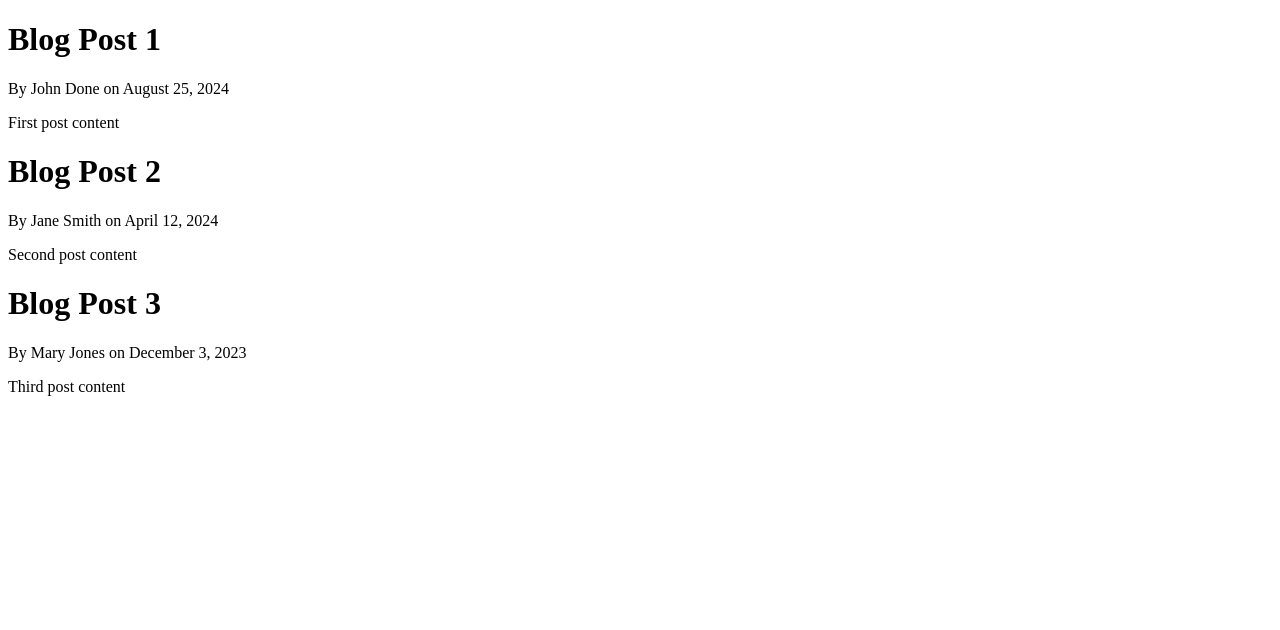
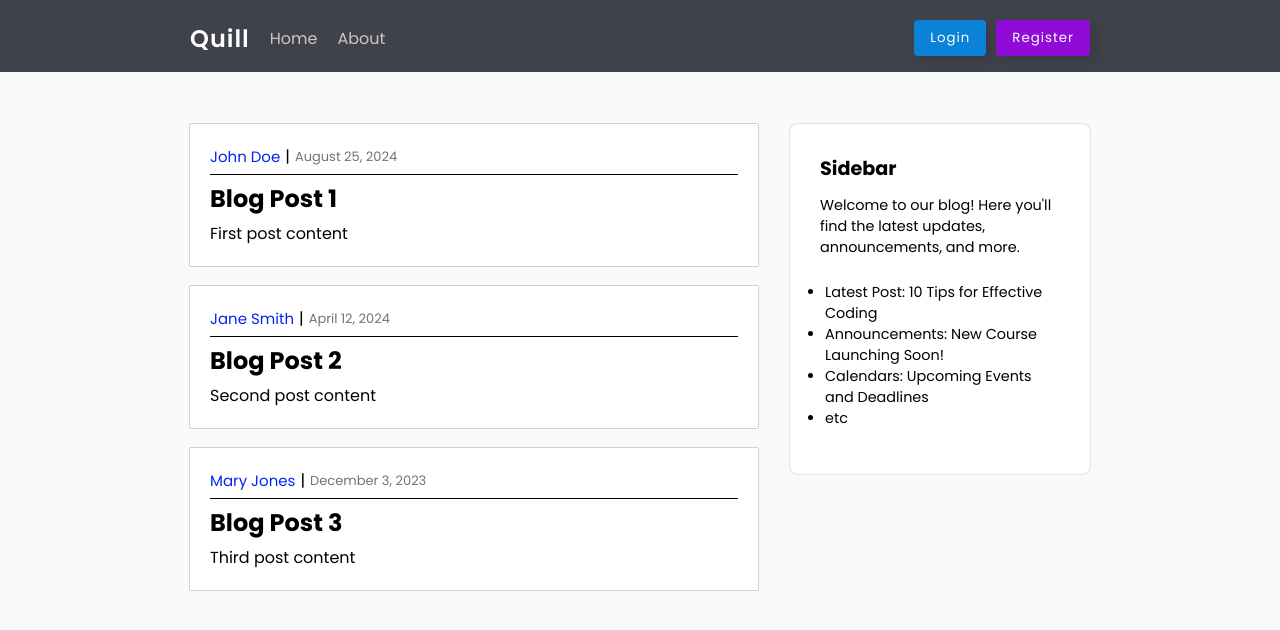
Before and after one commit to samincgs/quill-blog, a Flask app: page / in a window 1280 px wide. Shown: the top 630 px of the page. Run offline with Flask 3, Linux system fonts and the light colour scheme.

Commit message:
added css and created the html structure

```diff
--- a/blog.py
+++ b/blog.py
@@ -1,11 +1,11 @@
-from flask import Flask, render_template
+from flask import Flask, render_template, url_for
 
 app = Flask(__name__)
 
 # dummy data
 posts = [
     {
-        'author': 'John Done',
+        'author': 'John Doe',
         'title': 'Blog Post 1',
         'content': 'First post content',
         'date_posted': 'August 25, 2024',
@@ -22,6 +22,8 @@ posts = [
         'content': 'Third post content',
         'date_posted': 'December 3, 2023',
     },
+
+
 ]
 
 @app.route('/')
--- /dev/null
+++ b/static/main.css
@@ -0,0 +1,161 @@
+* {
+  margin: 0;
+  padding: 0;
+  box-sizing: border-box;
+}
+
+body {
+  font-family: 'Poppins', sans-serif;
+  background-color: #f8fafc;
+}
+
+.navbar {
+  height: 72px;
+  background-color: #3f414b;
+  min-width: 420px;
+}
+
+.container {
+  max-width: 920px;
+  margin: auto;
+  padding: 20px 10px;
+}
+
+.navbar-container {
+  display: flex;
+  justify-content: space-between;
+  align-items: center;
+  gap: 4px;
+}
+
+.navbar-left,
+.navbar-right {
+  display: flex;
+  align-items: center;
+}
+
+.blog-name {
+  text-decoration: none;
+  color: #fff;
+  font-size: 24px;
+  font-weight: 600;
+  letter-spacing: 1px;
+}
+
+.nav-link {
+  text-decoration: none;
+  color: #ccc6c6;
+  padding-left: 20px;
+}
+
+.nav-link:hover {
+  color: #fff;
+  text-decoration: underline;
+}
+
+.btn {
+  cursor: pointer;
+  font-family: 'Poppins', sans-serif;
+  color: black;
+  border: transparent;
+  border-radius: 0.25rem;
+  padding: 0.5rem 1rem;
+  letter-spacing: 1px;
+  box-shadow: 5px 5px 10px rgba(0, 0, 0, 0.1);
+  transition: 0.3s ease-in-out all;
+  text-transform: capitalize;
+}
+
+.btn-login {
+  margin-right: 10px;
+  background-color: #0a82d8;
+  color: white;
+}
+
+.btn-login:hover {
+  background-color: #2b97e4;
+}
+
+.btn-register {
+  background-color: #900ad8;
+  color: white;
+}
+
+.btn-register:hover {
+  background-color: #ad22f8;
+}
+
+.content-grid {
+  display: grid;
+  gap: 2rem;
+  grid-template-columns: 1fr 300px;
+  margin-top: 2rem;
+}
+
+.sidebar-card {
+  background-color: white;
+  height: 350px;
+  padding: 30px;
+  border-radius: 0.5rem;
+  box-shadow: 0px 0px 2px 0px rgba(0, 0, 0, 0.3);
+}
+
+.sidebar-title {
+  font-size: 1.2rem;
+  margin-bottom: 0.75rem;
+}
+
+.sidebar-info {
+  font-size: 0.9rem;
+  max-width: 250px;
+  margin-bottom: 8px;
+}
+
+.sidebar-list {
+  margin-top: 1.5rem;
+  font-size: 0.9rem;
+  padding-left: 5px;
+}
+
+.blog-post {
+  background-color: #fff;
+  padding: 20px 20px;
+  box-shadow: 0px 0px 1px 0px black;
+  margin-bottom: 20px;
+}
+
+.blog-top {
+  display: flex;
+  gap: 5px;
+  align-items: center;
+  justify-items: center;
+}
+
+.author-name {
+  color: #0524f2;
+  font-size: 15px;
+}
+
+.line-sep {
+  margin-top: 5px;
+  width: auto;
+  height: 1px;
+  background-color: black;
+}
+
+.date-posted {
+  font-size: 13px;
+  color: #6c757d;
+}
+
+.blog-content {
+  margin-top: 6px;
+}
+
+.blog-content h4 {
+  font-size: 1.5rem;
+}
+
+.blog-content p {
+  margin-top: 5px;
+}
--- a/templates/home.html
+++ b/templates/home.html
@@ -1,5 +1,13 @@
 {% extends "layout.html" %} {% block content %} {% for post in posts %}
-<h1>{{post.title}}</h1>
-<p>By {{post.author}} on {{post.date_posted}}</p>
-<p>{{post.content}}</p>
+<div class="blog-post">
+  <div class="blog-top">
+    <span class="author-name">{{post.author}}</span> |
+    <p class="date-posted">{{post.date_posted}}</p>
+  </div>
+  <div class="line-sep"></div>
+  <div class="blog-content">
+    <h4>{{post.title}}</h4>
+    <p>{{post.content}}</p>
+  </div>
+</div>
 {% endfor %} {% endblock content %}
--- a/templates/layout.html
+++ b/templates/layout.html
@@ -3,6 +3,18 @@
   <head>
     <meta charset="UTF-8" />
     <meta name="viewport" content="width=device-width, initial-scale=1.0" />
+    <!-- Font -->
+    <link
+      href="https://fonts.googleapis.com/css2?family=Poppins:ital,wght@0,100;0,200;0,300;0,400;0,500;0,600;0,700;0,800;0,900;1,100;1,200;1,300;1,400;1,500;1,600;1,700;1,800;1,900&display=swap"
+      rel="stylesheet"
+    />
+    <!-- CSS Link -->
+    <link
+      rel="stylesheet"
+      type="text/css"
+      href="{{url_for('static', filename='main.css')}}"
+    />
+
     {% if title %}
     <title>Quill Blog - {{title}}</title>
     {% else %}
@@ -10,6 +22,47 @@
     {% endif %}
   </head>
   <body>
-    {% block content %} {% endblock %}
+    <!-- Navbar -->
+    <nav class="navbar">
+      <div class="container">
+        <div class="navbar-container">
+          <div class="navbar-left">
+            <span href="/" class="blog-name">Quill</span>
+            <a href="/" class="nav-link">Home</a>
+            <a href="/" class="nav-link">About</a>
+          </div>
+          <div class="navbar-right">
+            <button type="button" class="btn btn-login">Login</button>
+            <button type="button" class="btn btn-register">Register</button>
+          </div>
+        </div>
+      </div>
+    </nav>
+
+    <section>
+      <div class="container">
+        <div class="content-grid">
+          <!-- Posts -->
+          <div>{% block content %} {%endblock content %}</div>
+
+          <!-- Sidebar -->
+          <div class="sidebar-card">
+            <h1 class="sidebar-title">Sidebar</h1>
+            <p class="sidebar-info">
+              Welcome to our blog! Here you'll find the latest updates,
+              announcements, and more.
+            </p>
+            <ul class="sidebar-list">
+              <li>Latest Post: 10 Tips for Effective Coding</li>
+              <li>Announcements: New Course Launching Soon!</li>
+              <li>Calendars: Upcoming Events and Deadlines</li>
+              <li>etc</li>
+            </ul>
+          </div>
+        </div>
+      </div>
+    </section>
+
+    <!-- Main Scripts -->
   </body>
 </html>
```
Also changed, not shown: example.txt (added, +29 -0 lines).
